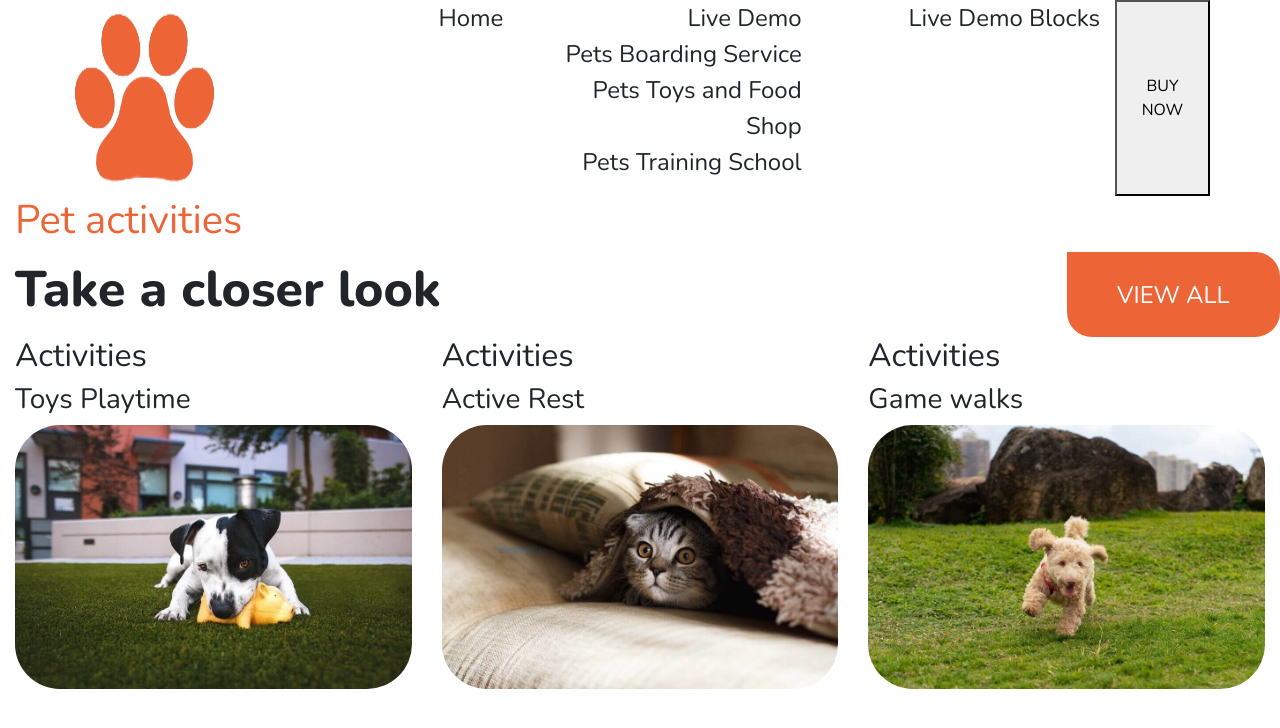
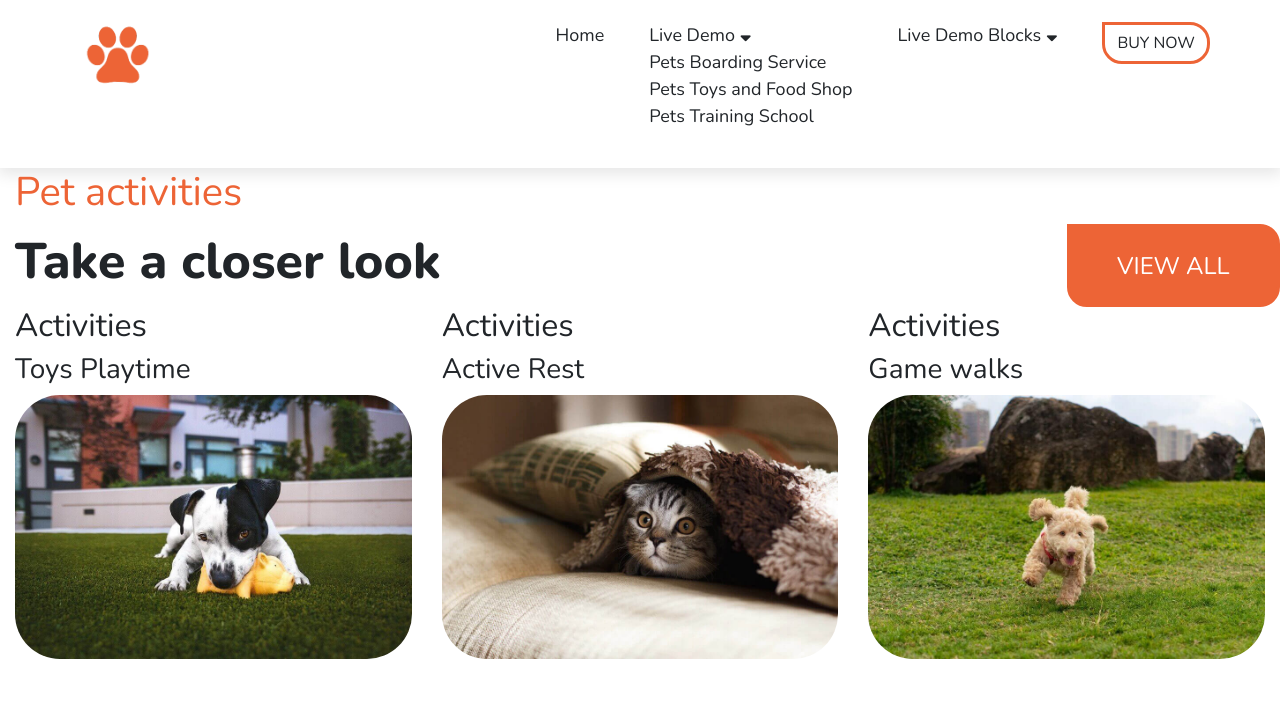
Before and after one commit to Michaelsp11/c2-ejercicio9-pets, a plain HTML site: page index.html in a window 1280 px wide. Drawn offline with nearby package versions, Linux system fonts and the light colour scheme.

Commit message:
Modificadas clases de la cabecera y modificado su estilo

```diff
--- a/css/styles.css
+++ b/css/styles.css
@@ -1,48 +1,68 @@
     body {
         font-family: 'Nunito', sans-serif;
     }
-:root{
+
+     :root {
         --color-naranja: #ed6436;
-
     }
 
-li{
+    li {
         font-size: 24px;
     }
 
-.viewall{
-  width:205px;
-  height:85px;
-  background-color: var(--color-naranja);
-  text-align: center;
+    .btn-viewall {
+        width: 205px;
+        height: 83px;
         color: white;
         font-size: 24px;
-  border-top-right-radius: 25px;
-  border-bottom-right-radius: 25px;
-  border-bottom-left-radius: 25px;
-  border: 4px solid var(--color-naranja);
+        background-color: var(--color-naranja);
     }
-main img{
+
+    main img {
         border-radius: 45px;
         color: black;
     }
 
-h1{
-  color:var(--color-naranja);
+    .cabecera {
+        padding-top: 22px;
+        padding-bottom: 22px;
+        box-shadow: 0px 4px 15px 2px rgb(0 0 0 / 10%);
+    }
 
+    h1 {
+        color: var(--color-naranja);
     }
-.closer{
+
+    .closer {
         font-size: 50px;
         font-weight: 600;
     }
-@media (min-width: 768px) {
-  main img:hover{
-  opacity:0.7;
+
+    .viewall:hover {
+        background-color: white;
+        color: var(--color-naranja);
     }
 
+    nav .links .link,
+    nav .links .link .dropdown li {
+        font-size: 18px;
     }
 
-.viewall:hover{
-  background-color: white;
-  color:var(--color-naranja);
+    nav .links .link {
+        padding-right: 45px;
     }
+
+    nav .links .link .icono {
+        padding-left: 5px;
+    }
+
+    .btn-page {
+        border: 3px solid var(--color-naranja);
+        border-radius: 0 20px 20px 20px;
+    }
+
+    @media (min-width: 768px) {
+        main img:hover {
+            opacity: 0.7;
+        }
+    }
--- a/index.html
+++ b/index.html
@@ -7,34 +7,34 @@
     <meta name="viewport" content="width=device-width, initial-scale=1.0">
     <title>C2-Ejercicio9-pets</title>
     <link rel="shortcut icon" href="favicon.ico" type="image/x-icon">
-  <link rel="stylesheet" href="https://cdn.jsdelivr.net/npm/bootstrap@4.6.0/dist/css/bootstrap.min.css"
-    integrity="sha384-B0vP5xmATw1+K9KRQjQERJvTumQW0nPEzvF6L/Z6nronJ3oUOFUFpCjEUQouq2+l" crossorigin="anonymous">
-  <link rel="stylesheet" href="https://pro.fontawesome.com/releases/v5.10.0/css/all.css"
-    integrity="sha384-AYmEC3Yw5cVb3ZcuHtOA93w35dYTsvhLPVnYs9eStHfGJvOvKxVfELGroGkvsg+p" crossorigin="anonymous" />
+    <link rel="stylesheet" href="https://cdn.jsdelivr.net/npm/bootstrap@4.6.0/dist/css/bootstrap.min.css" integrity="sha384-B0vP5xmATw1+K9KRQjQERJvTumQW0nPEzvF6L/Z6nronJ3oUOFUFpCjEUQouq2+l" crossorigin="anonymous">
+    <link rel="stylesheet" href="https://pro.fontawesome.com/releases/v5.10.0/css/all.css" integrity="sha384-AYmEC3Yw5cVb3ZcuHtOA93w35dYTsvhLPVnYs9eStHfGJvOvKxVfELGroGkvsg+p" crossorigin="anonymous" />
     <link rel="preconnect" href="https://fonts.gstatic.com">
     <link href="https://fonts.googleapis.com/css2?family=Nunito:wght@400;800&display=swap" rel="stylesheet">
     <link rel="stylesheet" href="css/styles.css">
 </head>
 
 <body>
-  <header class="cabecera container">
-    <div class="row">
-      <img src="/imagenes/logo2.png" alt="Logotipo huella naranja" class="s">
-      <nav class="navegacion col">
-        <ul class="list-unstyled row ">
-          <li class="col-0  col-sm text-right">Home</li>
-          <li class="col-0  col-sm text-right">Live Demo<i></i>
-            <ul class="list-unstyled">
+    <header class="cabecera">
+        <div class="container">
+            <nav class="row">
+                <div class="col-2 text-left"><img src="/imagenes/logo2.png" alt="Logotipo huella naranja" width="66" height="66"></div>
+                <div class="col-10">
+                    <ul class="links row d-none d-lg-flex list-unstyled justify-content-end">
+                        <li class="link">Home</li>
+                        <li class="link">Live Demo<i class="icono fas fa-sort-down"></i>
+                            <ul class="dropdown list-unstyled">
                                 <li>Pets Boarding Service</li>
                                 <li>Pets Toys and Food Shop</li>
                                 <li>Pets Training School</li>
+                                <li></li>
                             </ul>
                         </li>
-          <li class="col-0 col-sm text-right">Live Demo Blocks<i></i></li>
+                        <li class="link">Live Demo Blocks<i class="icono fas fa-sort-down"></i></li>
+                        <li><button class="btn btn-page btn-buynow">BUY NOW</button></li>
                     </ul>
+                </div>
             </nav>
-
-      <button class="col-1">BUY NOW</button>
         </div>
     </header>
     <main class="contenedor-principal">
@@ -42,7 +42,7 @@
             <h1>Pet activities</h1>
             <div class="row">
                 <div class="closer col-10 ">Take a closer look</div>
-      <button class="viewall col-12 col-md-2">VIEW ALL</button>
+                <button class="btn btn-page btn-viewall col-12 col-md-2">VIEW ALL</button>
             </div>
             <div class="row">
                 <section class="col-12 col-md">
@@ -53,7 +53,7 @@
                 <section class="col-12 col-md">
                     <h2>Activities</h2>
                     <h3>Active Rest</h3>
-          <img src="/imagenes/02.jpg" alt="Gatito escondido debajo de una alfombra" class="img-fluid"/>
+                    <img src="/imagenes/02.jpg" alt="Gatito escondido debajo de una alfombra" class="img-fluid" />
                 </section>
                 <section class="col-12 col-md">
                     <h2>Activities</h2>
```
Lines whose indentation alone changed are shown as unchanged.
